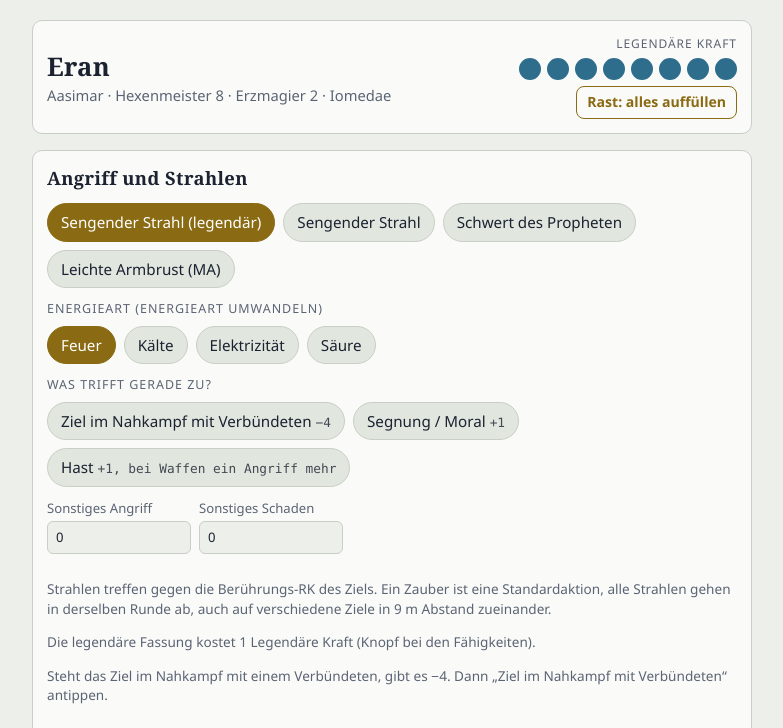
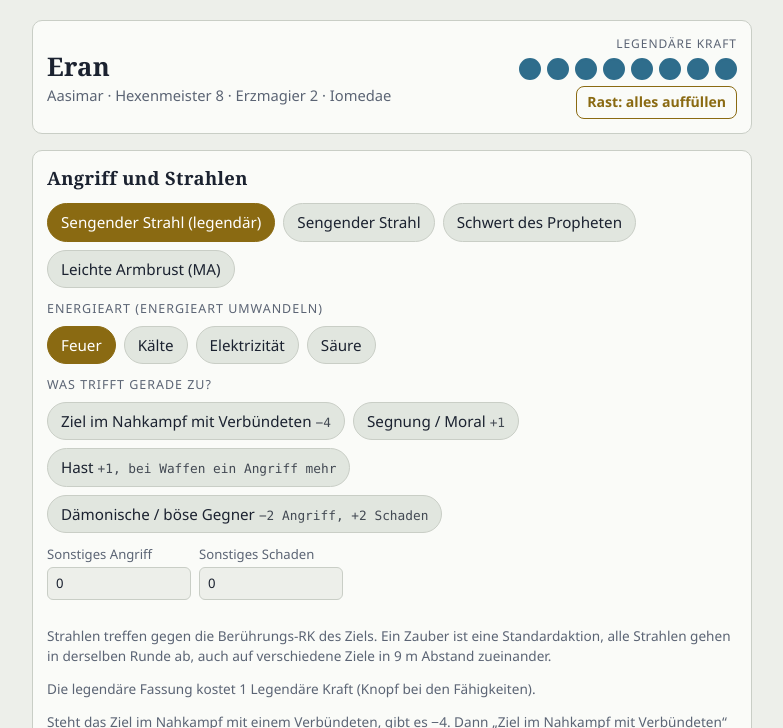
Before and after one commit to Rollenspielgruppe-privat/Rollenspielgruppe, a plain HTML site: page wuerfelhelfer-eran.html in a window 1280 px wide. Both pictures are taken after a click on the button "Rast: alles auffüllen". Shown: the top 728 px of the page, without its empty margins (248-1031 px from the left). Drawn offline with Linux system fonts and the light colour scheme.

Commit message:
Add files via upload

```diff
--- a/wuerfelhelfer-eran.html
+++ b/wuerfelhelfer-eran.html
@@ -150,7 +150,7 @@ td input,td select{padding:4px 6px}
   <details id="settings">
     <summary>Werte bearbeiten</summary>
     <div class="form">
-      <p class="note">Hier stehen alle Zahlen, mit denen der Helfer rechnet. Beim Stufenaufstieg einfach anpassen. Die Werte gelten, bis die Seite neu geladen wird. Zum Aufheben unten „Werte kopieren“ tippen und den Text sichern; später einfügen und „Laden“ tippen.</p>
+      <p class="note">Hier stehen alle Zahlen, mit denen der Helfer rechnet. Beim Stufenaufstieg einfach anpassen. Alles wird nur auf diesem Gerät in diesem Browser gespeichert, nichts wird übertragen. Für ein anderes Gerät unten „Werte kopieren“ nutzen.</p>
       <div class="fields">
         <label class="f">Name<input id="sName"></label>
         <label class="f">Untertitel<input id="sSub"></label>
@@ -229,15 +229,15 @@ const DEFAULT={
     {name:'Trank: Unsichtbarkeit',max:1,per:'Tag',used:0,text:''},
     {name:'Schriftrolle: Magie bannen',max:1,per:'Tag',used:0,text:''}
   ],
-  sits:{flank:false,bless:false,haste:false,prone:false,intoMelee:false,charge:false},
+  sits:{flank:false,bless:false,haste:false,prone:false,intoMelee:false,charge:false,evil:false},
   weapon:0, mode:'full', lkUsed:0
 };
 const LEG=[null,{enh:2,crit:19},{enh:3,crit:18},{enh:4,crit:18},{enh:5,crit:17}];
 const ENERGIES=['Feuer','Kälte','Elektrizität','Säure'];
 let S;
 function migrate(){S.sits=Object.assign({},DEFAULT.sits,S.sits)}
-function load(){S=structuredClone(DEFAULT)}
-function save(){}
+function load(){try{const t=localStorage.getItem(KEY);if(t){S=Object.assign(structuredClone(DEFAULT),JSON.parse(t));migrate();return}}catch(e){} S=structuredClone(DEFAULT)}
+function save(){try{localStorage.setItem(KEY,JSON.stringify(S))}catch(e){}}
 const $=id=>document.getElementById(id);
 const sg=n=>(n>=0?'+':'−')+Math.abs(n);
 const rnd=s=>1+Math.floor(Math.random()*s);
@@ -253,8 +253,11 @@ const SITS=[
   {k:'charge',t:'Sturmangriff',h:'+2, ein Angriff',melee:true},
   {k:'bless',t:'Segnung / Moral',h:'+1'},
   {k:'haste',t:'Hast',h:'+1, bei Waffen ein Angriff mehr'},
-  {k:'prone',t:'Ich liege',h:'−4 Nahkampf',melee:true}
+  {k:'prone',t:'Ich liege',h:'−4 Nahkampf',melee:true},
+  {k:'evil',t:'Dämonische / böse Gegner',h:'−2 Angriff, +2 Schaden'}
 ];
+const EVIL={'Initiative':2,'Zähigkeit':2,'Heimlichkeit':-2,'Diplomatie':-4};
+const chkB=c=>(+c.b)+((S.sits.evil&&EVIL[c.name])||0);
 function weapon(){return S.weapons[S.weapon]||S.weapons[0]}
 function effWeapon(w){const e=Object.assign({},w);if(w.leg&&S.leg>0){const L=LEG[S.leg];e.enh=L.enh;e.critLow=Math.min(w.critLow,L.crit)}return e}
 function avail(o,w){if(o.melee&&w.ranged)return false;if(o.ranged&&!w.ranged)return false;return true}
@@ -271,10 +274,11 @@ function compute(){
   if(on('bless'))add(1,'Moral');
   if(on('haste'))add(1,'Hast');
   if(on('prone'))add(-4,'liegend');
+  if(on('evil'))add(-2,'gegen Böse (GAB −2)');
   const x=+$('xAtk').value||0;add(x,'Sonstiges');
   const base=mods.reduce((a,b)=>a+b[0],0);
   let dm=[];const addD=(v,t)=>{if(v)dm.push([v,t])};
-  addD(Math.floor(S.st*w.strMul),'Stärke');addD(w.rays?0:w.enh,'Verbesserung');addD(w.flat||0,'fest');addD(+$('xDmg').value||0,'Sonstiges');
+  addD(Math.floor(S.st*w.strMul),'Stärke');addD(w.rays?0:w.enh,'Verbesserung');addD(w.flat||0,'fest');if(on('evil'))addD(2,'gegen Böse');addD(+$('xDmg').value||0,'Sonstiges');
   const stat=dm.reduce((a,b)=>a+b[0],0);
   const type=w.energy?S.energy:'';
   let list=[];let hints=[];
@@ -310,7 +314,7 @@ function renderAttack(){
   const box=$('sits');box.querySelectorAll('.chip').forEach(c=>c.remove());
   SITS.forEach(o=>{if(!avail(o,w))return;if(o.k==='charge'&&w.rays)return;
     const b=document.createElement('button');b.type='button';b.className='chip';b.setAttribute('aria-pressed',!!S.sits[o.k]);
-    b.innerHTML=esc(o.t)+'<small>'+esc(o.h)+'</small>';b.onclick=()=>{S.sits[o.k]=!S.sits[o.k];save();renderAttack()};box.appendChild(b)});
+    b.innerHTML=esc(o.t)+'<small>'+esc(o.h)+'</small>';b.onclick=()=>{S.sits[o.k]=!S.sits[o.k];save();renderAttack();if(o.k==='evil')renderChecks()};box.appendChild(b)});
   const {list,hints}=compute();
   const H=$('hints');H.innerHTML='';hints.forEach(t=>{const p=document.createElement('p');p.className='note';p.textContent=t;H.appendChild(p)});
   const A=$('attacks');A.innerHTML='';
@@ -359,9 +363,9 @@ function renderSlots(){
 }
 function renderChecks(){
   const C=$('checks');C.innerHTML='';
-  S.checks.forEach(c=>{const b=document.createElement('button');b.type='button';b.className='check';b.innerHTML='<span>'+esc(c.name)+'</span><span class="num">'+sg(+c.b)+'</span>';
-    b.onclick=()=>{const d=rnd(20);let t=d+(+c.b);const el=document.createElement('div');el.className='res';
-      const h=()=>'<div class="head"><span><b>'+esc(c.name)+'</b> · W20 = '+d+' '+sg(+c.b)+'</span><span class="total">'+t+'</span></div>';
+  S.checks.forEach(c=>{const b=document.createElement('button');b.type='button';b.className='check';const cb=chkB(c),dif=cb!==(+c.b);b.innerHTML='<span>'+esc(c.name)+(dif?' <small class="mut">(gegen Böse)</small>':'')+'</span><span class="num">'+sg(cb)+'</span>';
+    b.onclick=()=>{const d=rnd(20);let t=d+cb;const el=document.createElement('div');el.className='res';
+      const h=()=>'<div class="head"><span><b>'+esc(c.name)+'</b> · W20 = '+d+' '+sg(cb)+(dif?' (gegen Böse)':'')+'</span><span class="total">'+t+'</span></div>';
       el.innerHTML=h();el.appendChild(surgeBtn(r=>{t+=r;el.innerHTML=h()+'<div><span class="tag surge">Schub +'+r+'</span> Neues Ergebnis: <b class="num">'+t+'</b></div>'}));addResult('chkLog',el)};C.appendChild(b)})
 }
 function spendCard(title,meta,text,cost,msg){
```
Also changed, not shown: index.html (+1 -1 lines), wuerfelhelfer-aven.html (+3 -3 lines), wuerfelhelfer-bukka.html (+6 -3 lines), wuerfelhelfer-echemon.html (+3 -3 lines).
